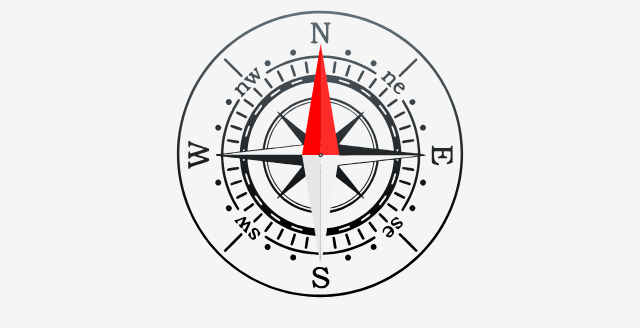
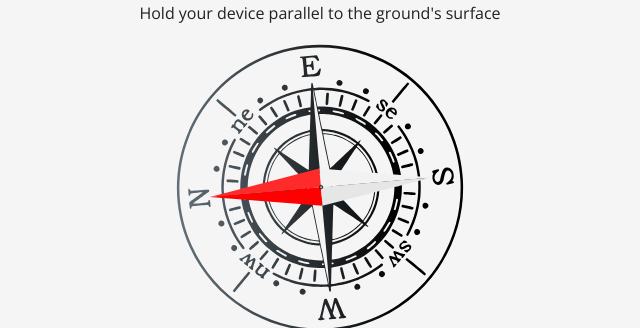
Before and after one commit to robbiejaeger/generic-sensor-magnetometer, a website: page public/index.html in a window 1280 px wide. Shown: the part 76-404 px from the top of the page, without its empty margins (320-960 px from the left). Drawn offline with nearby package versions, Linux system fonts and the light colour scheme.

Commit message:
Add compass image rotation with simulated heading reading

```diff
--- a/public/index.html
+++ b/public/index.html
@@ -9,6 +9,7 @@
   </head>
   <body>
     <h1>Magnetometer</h1>
+    <p>Hold your device parallel to the ground's surface</p>
 
     <section id="compass">
       <img src="./compass.svg" alt="Cardinal direction compass display">
--- a/public/scripts.js
+++ b/public/scripts.js
@@ -1,3 +1,23 @@
 (() => {
-  console.log('Script loaded.');
+  const headingReading = document.querySelector('#heading-reading');
+  const compassImg = document.querySelector('#compass img');
+
+  const initSensor = () => {
+    // Start sensor reading from magnetometer
+    setInterval(() => {
+      let heading = Math.floor(Math.random() * 360);
+      updateHeadingReading(heading);
+      rotateCompass(heading);
+    }, 2000);
+  };
+
+  const updateHeadingReading = heading => {
+    headingReading.innerText = heading;
+  };
+
+  const rotateCompass = heading => {
+    compassImg.style.transform = `rotate(${heading}deg)`;
+  };
+
+  initSensor();
 })();
--- a/public/styles.css
+++ b/public/styles.css
@@ -9,6 +9,9 @@ body {
 #compass img {
   height: 300px;
   width: 300px;
+
+  transform-origin: center center;
+  transition: transform 1s ease-in;
 }
 
 #heading p {
```
